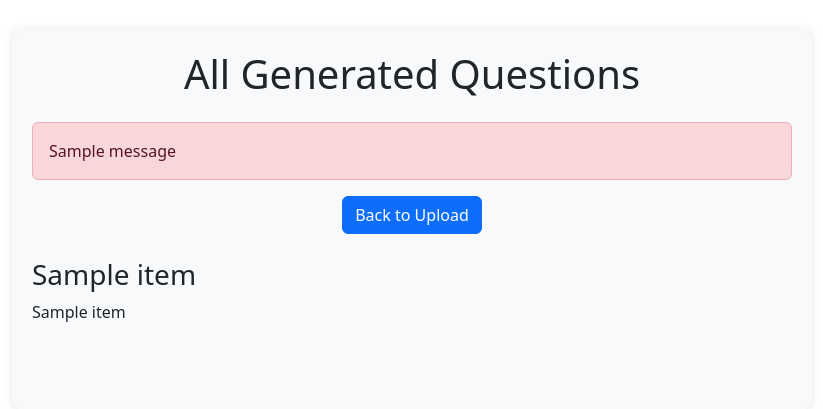
After one commit to sathak13579/AI-PDF-Question, a Flask app: template templates/view_questions.html in a window 1280 px wide. The commit adds this page. Shown: the top 409 px of the page, without its empty margins (228-1051 px from the left). Run offline with Flask 3, Linux system fonts and the light colour scheme; the template is opened without the code that fills it: most values are stand-ins (such as "Sample title", 1, 10 or a date in 2020); one stand-in notice (Sample message) is shown; parts of the project's set-up code (start-up, migrations or seed data) failed here and were passed over; some libraries are stand-ins or nearby versions.

Commit message:
new changes

```diff
--- a/main.py
+++ b/main.py
@@ -22,6 +22,9 @@ import hashlib
 app = Flask(__name__)
 app.secret_key = 'your-secret-key-here'  # Required for flashing messages
 
+# Add markdown filter for templates
+app.jinja_env.filters['markdown'] = markdown
+
 load_dotenv()
 MISTRAL_API_KEY = os.getenv("MISTRAL_API_KEY")
 GROG_API_KEY = os.getenv("GROG_API_KEY")
@@ -42,7 +45,7 @@ def init_db():
         Column("meta_data", JSONB, server_default=text("'{}'::jsonb")),
         Column("filters", JSONB, server_default=text("'{}'::jsonb"), nullable=True),
         Column("content", Text),
-        Column("embedding", Vector(1536)),
+        Column("embedding", Vector(1024)),
         Column("usage", JSONB),
         Column("created_at", DateTime(timezone=True), server_default=func.now()),
         Column("updated_at", DateTime(timezone=True), onupdate=func.now()),
@@ -71,6 +74,7 @@ def create_agent(pdf_path):
         vector_db=PgVector(
             table_name="pdf_documents",
             db_url=db_url,
+            embedder=MistralEmbedder(),
         ),
         reader=PDFReader(chunk=True),
     )
@@ -247,6 +251,35 @@ def upload_file():
         flash(f'Error processing file: {str(e)}')
         return redirect(url_for('index'))
 
+@app.route('/view_questions', methods=['GET'])
+def view_questions():
+    try:
+        # Connect to the database and fetch all documents with questions
+        engine = create_engine(db_url)
+        questions_data = []
+
+        with engine.connect() as conn:
+            select_query = text("""
+                SELECT name, usage, content_hash
+                FROM ai.pdf_documents
+                WHERE usage->'questions' IS NOT NULL
+                ORDER BY created_at DESC
+            """)
+            result = conn.execute(select_query)
+
+            for row in result:
+                if row._mapping['usage'] and 'questions' in row._mapping['usage']:
+                    questions_data.append({
+                        'pdf_name': row._mapping['name'],
+                        'questions': row._mapping['usage']['questions'],
+                        'content_hash': row._mapping['content_hash']
+                    })
+
+        return render_template('view_questions.html', questions_data=questions_data)
+
+    except Exception as e:
+        flash(f'Error retrieving questions: {str(e)}')
+        return redirect(url_for('index'))
 
 # def save_questions_to_db(questions, file):
 #     if isinstance(questions, str):
--- /dev/null
+++ b/templates/view_questions.html
@@ -0,0 +1,60 @@
+<!DOCTYPE html>
+<html lang="en">
+  <head>
+    <meta charset="UTF-8" />
+    <meta name="viewport" content="width=device-width, initial-scale=1.0" />
+    <title>All Generated Questions</title>
+    <link
+      href="https://cdn.jsdelivr.net/npm/bootstrap@5.3.0/dist/css/bootstrap.min.css"
+      rel="stylesheet"
+    />
+    <style>
+      .questions-container {
+        max-width: 800px;
+        margin: 30px auto;
+        padding: 20px;
+        border-radius: 10px;
+        box-shadow: 0 0 10px rgba(0, 0, 0, 0.1);
+      }
+      .question-section {
+        margin-bottom: 30px;
+        padding-bottom: 20px;
+        border-bottom: 1px solid #ddd;
+      }
+      .question-section:last-child {
+        border-bottom: none;
+      }
+    </style>
+  </head>
+  <body>
+    <div class="container">
+      <div class="questions-container bg-light">
+        <h1 class="text-center mb-4">All Generated Questions</h1>
+
+        {% with messages = get_flashed_messages() %} {% if messages %} {% for
+        message in messages %}
+        <div class="alert alert-danger">{{ message }}</div>
+        {% endfor %} {% endif %} {% endwith %}
+
+        <div class="text-center mb-4">
+          <a href="{{ url_for('index') }}" class="btn btn-primary"
+            >Back to Upload</a
+          >
+        </div>
+
+        {% if questions_data %} {% for item in questions_data %}
+        <div class="question-section">
+          <h3>{{ item.pdf_name }}</h3>
+          <div class="questions-content">
+            {{ item.questions | markdown | safe }}
+          </div>
+        </div>
+        {% endfor %} {% else %}
+        <div class="alert alert-info">
+          No questions have been generated yet.
+        </div>
+        {% endif %}
+      </div>
+    </div>
+  </body>
+</html>
```
Also changed, not shown: templates/index.html (+33 -13 lines), templates/questions.html (+16 -6 lines).
